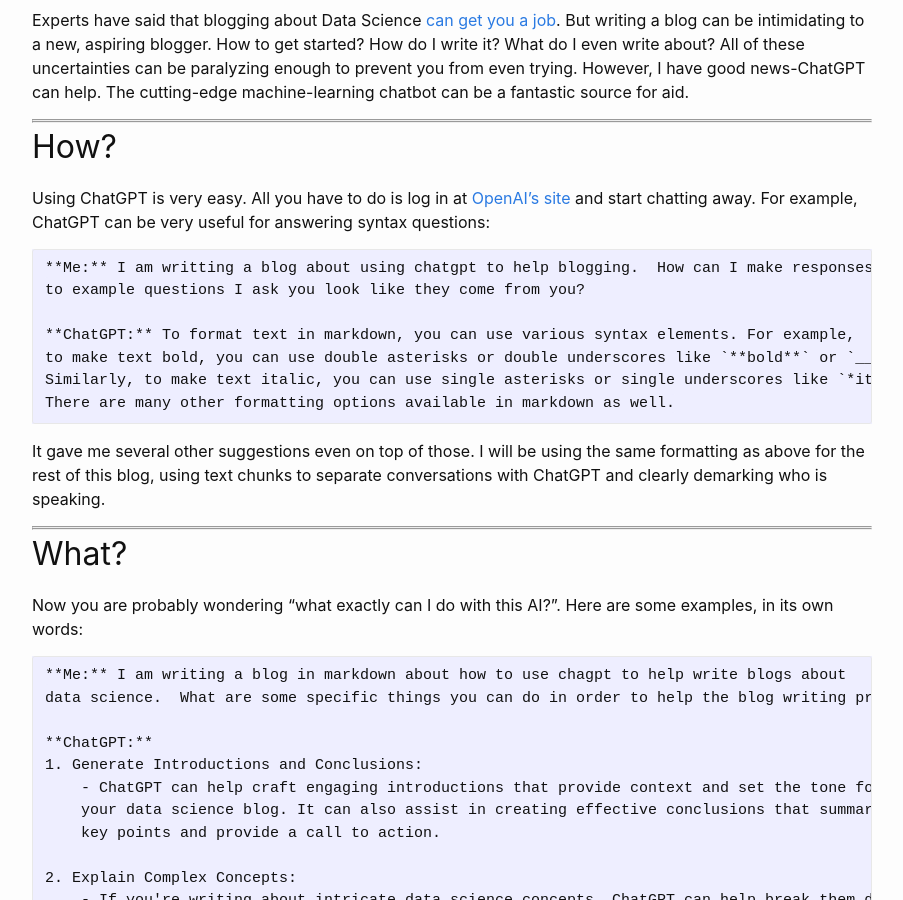
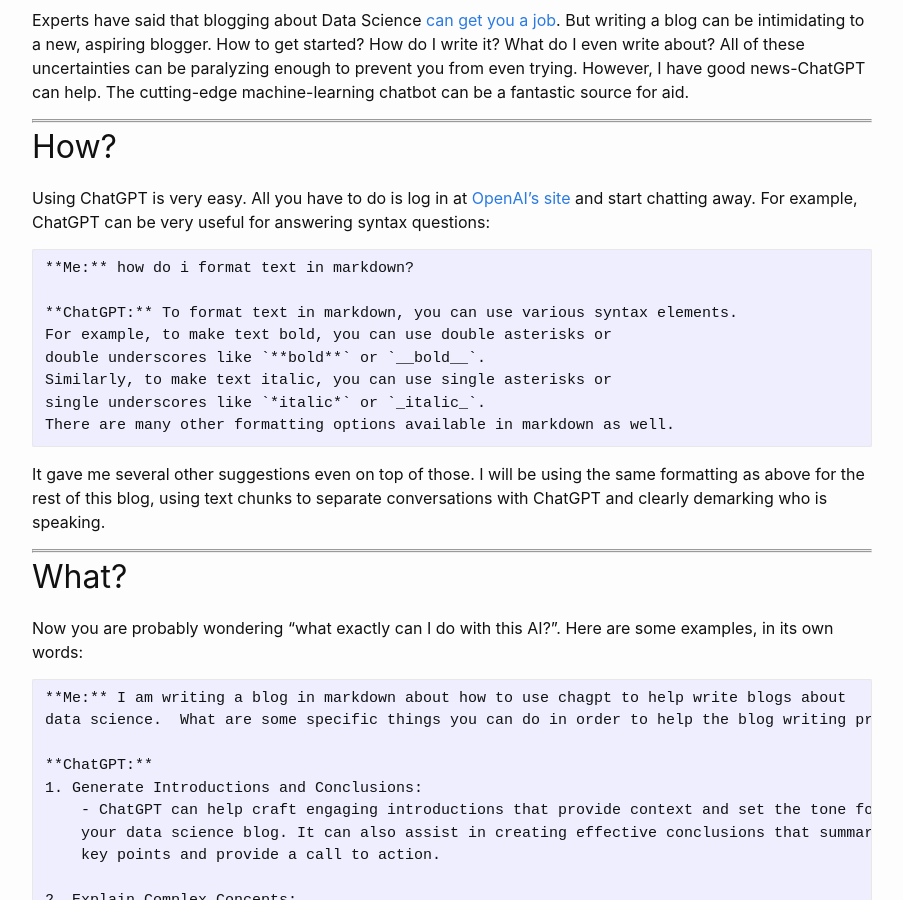
Before and after one commit to csthomps/s386-blog, a Jekyll site: the page built from _posts/2023-09-01-first-post.md, in a window 1280 px wide and 900 px high, scrolled down 460 px. Shown: the whole window, without its empty margins (188-1091 px from the left). Built offline with Jekyll 4.4.1, drawn with Linux system fonts in a browser that asks for light colours; comment, search, counter and statistics services are not loaded.

Commit message:
fix How section

````diff
--- a/_posts/2023-09-01-first-post.md
+++ b/_posts/2023-09-01-first-post.md
@@ -16,12 +16,13 @@ Experts have said that blogging about Data Science <a href="https://towardsdatas
 
 Using ChatGPT is very easy.  All you have to do is log in at <a href="https://chat.openai.com/" target="_blank">OpenAI's site</a> and start chatting away.  For example, ChatGPT can be very useful for answering syntax questions:
 ```
-**Me:** I am writting a blog about using chatgpt to help blogging.  How can I make responses
-to example questions I ask you look like they come from you?
+**Me:** how do i format text in markdown?
 
-**ChatGPT:** To format text in markdown, you can use various syntax elements. For example,
-to make text bold, you can use double asterisks or double underscores like `**bold**` or `__bold__`.
-Similarly, to make text italic, you can use single asterisks or single underscores like `*italic*` or `_italic_`.
+**ChatGPT:** To format text in markdown, you can use various syntax elements.
+For example, to make text bold, you can use double asterisks or
+double underscores like `**bold**` or `__bold__`.
+Similarly, to make text italic, you can use single asterisks or
+single underscores like `*italic*` or `_italic_`.
 There are many other formatting options available in markdown as well.
 ```
 It gave me several other suggestions even on top of those.  I will be using the same formatting as above for the rest of this blog, using text chunks to separate conversations with ChatGPT and clearly demarking who is speaking.
````
